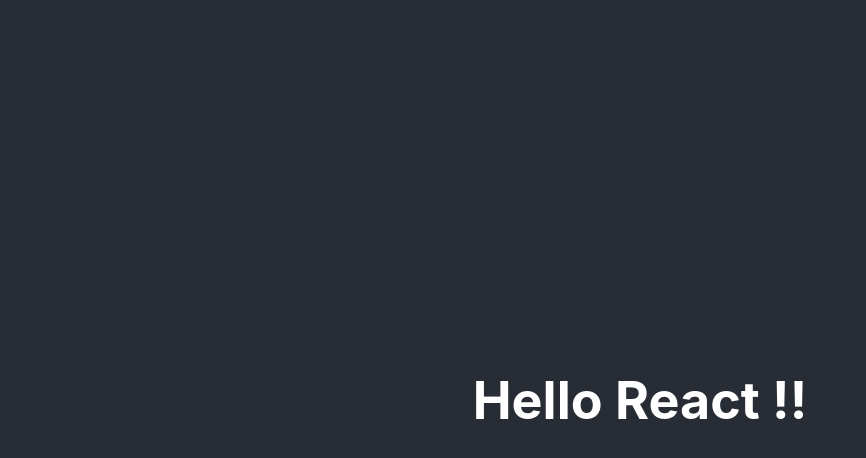
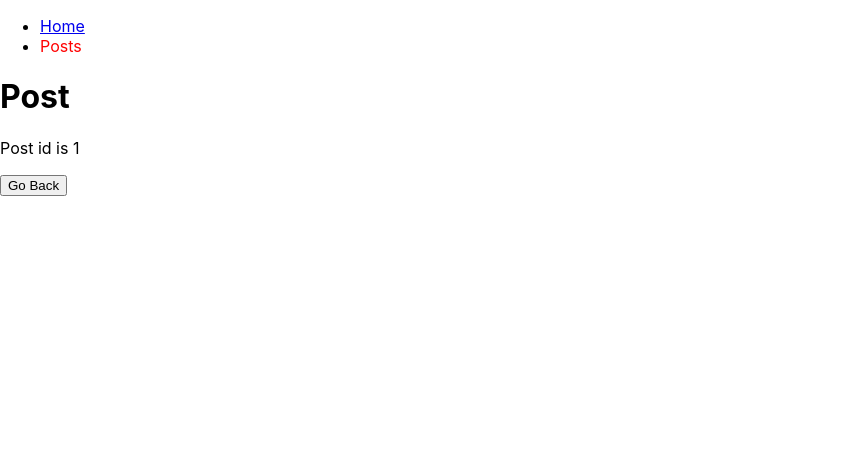
Before and after one commit to emonShimoul/react-playground, a React (Create React App) app in the folder think-in-a-react-way/myreact/: page /posts/1 in a window 1280 px wide. Shown: the top 458 px of the page, without its empty margins (0-866 px from the left). Built offline with nearby package versions, Linux system fonts and the light colour scheme.

Commit message:
react router

```diff
--- a/think-in-a-react-way/myreact/package.json
+++ b/think-in-a-react-way/myreact/package.json
@@ -8,6 +8,7 @@
     "@testing-library/user-event": "^13.5.0",
     "react": "^18.2.0",
     "react-dom": "^18.2.0",
+    "react-router-dom": "^6.9.0",
     "react-scripts": "5.0.1",
     "web-vitals": "^2.1.4"
   },
--- a/think-in-a-react-way/myreact/src/App.js
+++ b/think-in-a-react-way/myreact/src/App.js
@@ -1,11 +1,21 @@
-import './App.css';
+import { Navigate, Route, Routes } from "react-router-dom";
+import Header from "./components/Header";
+import Hello from "./components/Hello";
+import Post from "./components/Post";
+import Posts from "./components/Posts";
 
 function App() {
   return (
     <div className="App">
-      <header className="App-header">
-        <h1>Hello React !!</h1>
-      </header>
+      <Header />
+      <Routes>
+        <Route path="/" element={<Navigate to="/hello" />} />
+        <Route path="/hello/*" element={<Hello />}>
+            <Route path="world" element={<p>This is world!</p>} />
+        </Route>
+        <Route path="/posts/*" element={<Posts />} />
+        <Route path="/posts/:postId" element={<Post />} />
+      </Routes>
     </div>
   );
 }
--- /dev/null
+++ b/think-in-a-react-way/myreact/src/components/Header.js
@@ -0,0 +1,21 @@
+import { NavLink } from "react-router-dom";
+import classes from "../styles/Header.module.css";
+
+export default function Header() {
+  return (
+    <div>
+      <ul>
+        <li>
+          <NavLink to="/hello" className={(navInfo) => (navInfo.isActive ? classes.active : "")}>
+            Home
+          </NavLink>
+        </li>
+        <li>
+          <NavLink to="/posts" className={(navInfo) => (navInfo.isActive ? classes.active : "")}>
+            Posts
+          </NavLink>
+        </li>
+      </ul>
+    </div>
+  );
+}
--- /dev/null
+++ b/think-in-a-react-way/myreact/src/components/Hello.js
@@ -0,0 +1,12 @@
+import {Outlet} from 'react-router-dom';
+export default function Hello() {
+  return (
+    <div>
+      <h1>Hello</h1>
+      <p>This is the home page</p>
+
+      {/* nested route */}
+      <Outlet />
+    </div>
+  );
+}
--- /dev/null
+++ b/think-in-a-react-way/myreact/src/components/Post.js
@@ -0,0 +1,22 @@
+import { useParams, useNavigate } from "react-router-dom";
+export default function Post() {
+  const params = useParams();
+  const navigate = useNavigate();
+
+  function goBack(){
+    // navigate('/posts', {
+    //   replace: true,
+    // });
+
+    // go to the previous page
+    navigate(-1);
+  }
+
+  return (
+    <div>
+      <h1>Post</h1>
+      <p>Post id is {params.postId}</p>
+      <button type="button" onClick={goBack}>Go Back</button>
+    </div>
+  );
+}
--- /dev/null
+++ b/think-in-a-react-way/myreact/src/components/Posts.js
@@ -0,0 +1,20 @@
+import { Link } from "react-router-dom";
+
+export default function Posts() {
+  return (
+    <div>
+      <h1>Posts</h1>
+      <ul>
+        <li>
+          <Link to="/posts/1">Post 1</Link>
+        </li>
+        <li>
+          <Link to="/posts/2">Post 2</Link>
+        </li>
+        <li>
+          <Link to="/posts/3">Post 3</Link>
+        </li>
+      </ul>
+    </div>
+  );
+}
--- a/think-in-a-react-way/myreact/src/index.js
+++ b/think-in-a-react-way/myreact/src/index.js
@@ -1,13 +1,16 @@
 import React from 'react';
 import ReactDOM from 'react-dom/client';
 import './index.css';
+import { BrowserRouter } from 'react-router-dom';
 import App from './App';
 import reportWebVitals from './reportWebVitals';
 
 const root = ReactDOM.createRoot(document.getElementById('root'));
 root.render(
   <React.StrictMode>
-    <App />
+    <BrowserRouter>
+      <App />
+    </BrowserRouter>
   </React.StrictMode>
 );
 
--- /dev/null
+++ b/think-in-a-react-way/myreact/src/styles/Header.module.css
@@ -0,0 +1,4 @@
+.active {
+  color: red;
+  text-decoration: none;
+}
```
Also changed, not shown: 1 other file (tests, documents, lock files or other folders).
